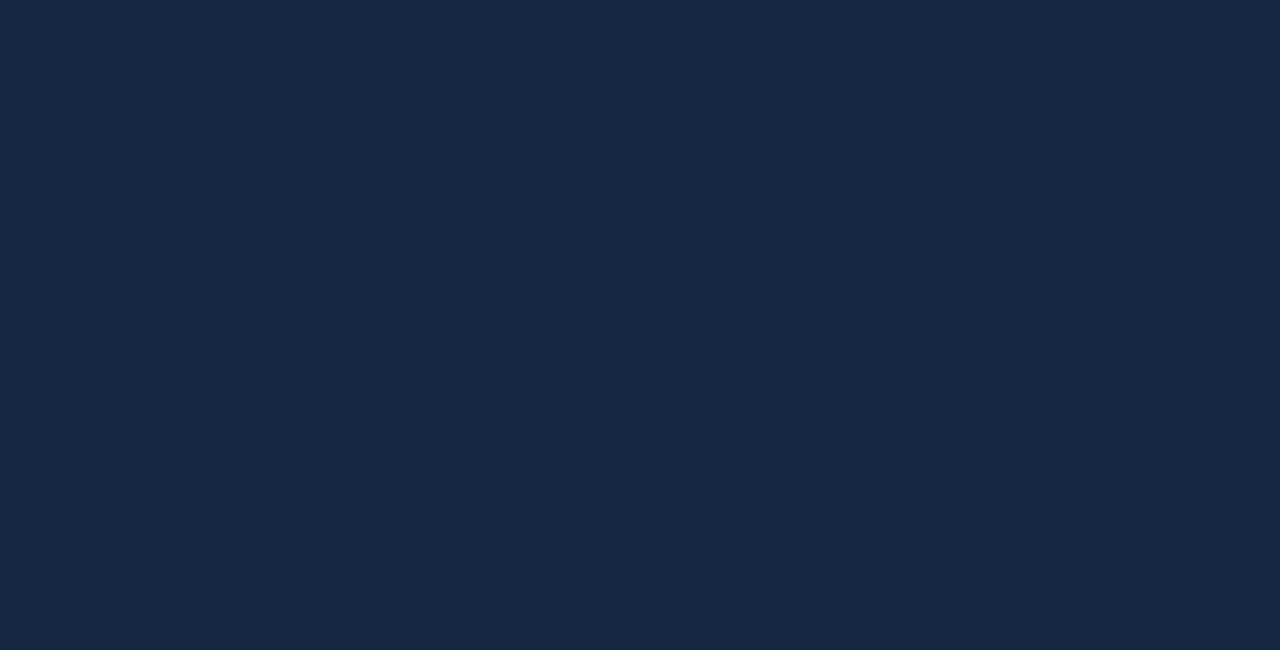
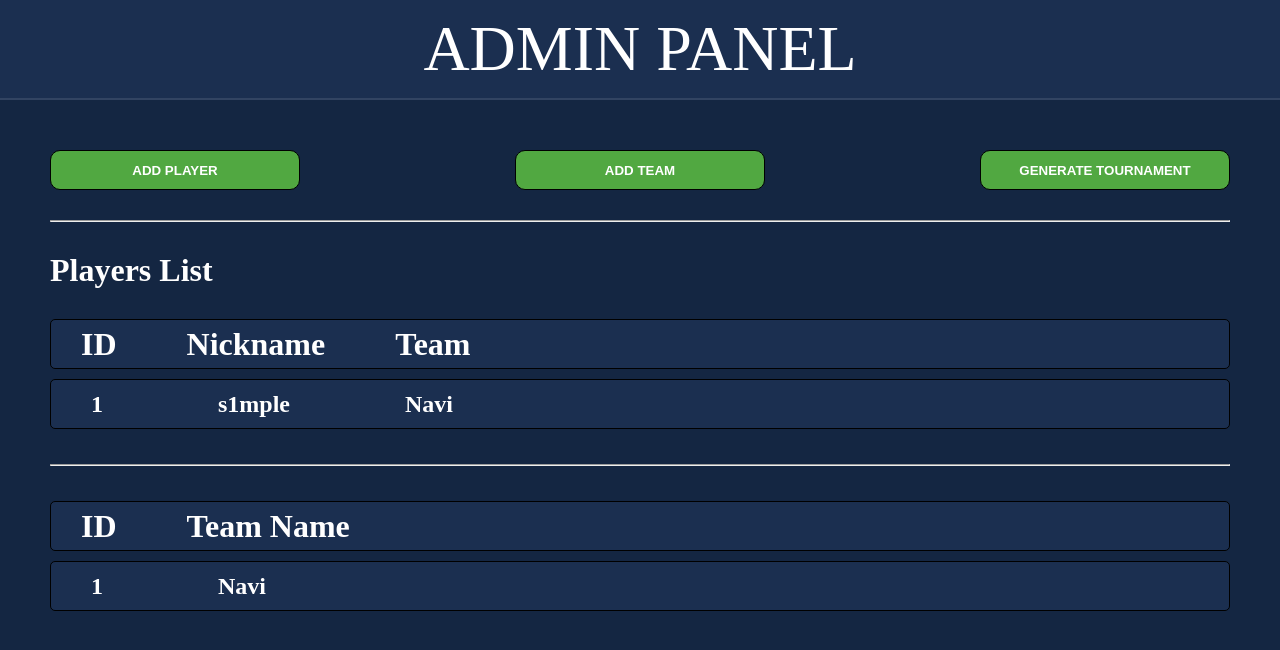
Before and after one commit to KirusaK/cs2_tournament, a React app in the folder frontend/: page /admin/pages in a window 1280 px wide. Before the commit this address had no page. Shown: the top 650 px of the page. Built offline with nearby package versions, Linux system fonts and the light colour scheme; the HTML template or start-up script is replaced by a standard one.

Commit message:
feat: implement admin dashboard UI with Players and Teams lists

```diff
--- a/frontend/src/app/App.jsx
+++ b/frontend/src/app/App.jsx
@@ -1,12 +1,14 @@
 import { Routes, Route } from "react-router-dom";
 import { Main } from "../pages/Main/Main";
-import { Admin } from "../pages/Admin/Admin";
+import { AdminLogin } from "../pages/AdminLogin/AdminLogin";
+import { AdminPages } from "../pages/AdminPages/AdminPages";
 
 const App = () => {
   return (
     <Routes>
       <Route path="/" element={<Main />} />
-      <Route path="/admin" element={<Admin />} />
+      <Route path="/admin" element={<AdminLogin />} />
+      <Route path="/admin/pages" element={<AdminPages />} />
     </Routes>
   );
 };
--- a/frontend/src/app/styles/globals.scss
+++ b/frontend/src/app/styles/globals.scss
@@ -12,7 +12,7 @@ body {
 }
 
 button {
-  border: none;
+  border: 1px solid black;
   cursor: pointer;
   transition: transform 0.3s ease;
   display: flex;
--- a/frontend/src/app/styles/variables.scss
+++ b/frontend/src/app/styles/variables.scss
@@ -6,5 +6,6 @@ $color-green: #51a841; // Цвет для кнопки и украшения п
 $color-line: #fff; // Цвет для декоративных линий
 $color-cards: #29436b; // Цвет для карточек команд
 $color-admin-login: #1b2f50; // Цвет для формы авторизации админов
+$color-header-player-list: #1b2f50; // Цвет для headera списка игроков
 
 $color-text-main: #fff; // Цвет для текста
--- /dev/null
+++ b/frontend/src/features/admin-panel/PlayersList/PlayersList.jsx
@@ -0,0 +1,18 @@
+import styles from "./PlayersList.module.scss";
+
+export const PlayersList = () => {
+  return (
+    <div className={styles.playersList}>
+      <div className={styles.playersList__Header}>
+        <h1>ID</h1>
+        <h1>Nickname</h1>
+        <h1>Team</h1>
+      </div>
+      <div className={styles.playersList__Content}>
+        <h2>1</h2>
+        <h2>s1mple</h2>
+        <h2>Navi</h2>
+      </div>
+    </div>
+  );
+};
--- /dev/null
+++ b/frontend/src/features/admin-panel/PlayersList/PlayersList.module.scss
@@ -0,0 +1,28 @@
+@use "../../../app/styles/variables.scss" as *;
+
+.playersList {
+  margin-bottom: 35px;
+
+  &__Header {
+    padding-left: 30px;
+    gap: 70px;
+  }
+
+  &__Content {
+    gap: 115px;
+    padding-left: 40px;
+    margin: 10px 0;
+  }
+
+  &__Header,
+  &__Content {
+    display: flex;
+    align-items: center;
+    background-color: $color-header-player-list;
+    color: $color-text-main;
+    width: 100%;
+    height: 50px;
+    border: 1px solid black;
+    border-radius: 5px;
+  }
+}
--- /dev/null
+++ b/frontend/src/features/admin-panel/TeamList/TeamList.jsx
@@ -0,0 +1,16 @@
+import styles from "./TeamList.module.scss";
+
+export const TeamList = () => {
+  return (
+    <div className={styles.TeamList}>
+      <div className={styles.TeamList__Header}>
+        <h1>ID</h1>
+        <h1>Team Name</h1>
+      </div>
+      <div className={styles.TeamList__Content}>
+        <h2>1</h2>
+        <h2>Navi</h2>
+      </div>
+    </div>
+  );
+};
--- /dev/null
+++ b/frontend/src/features/admin-panel/TeamList/TeamList.module.scss
@@ -0,0 +1,28 @@
+@use "../../../app/styles/variables.scss" as *;
+
+.TeamList {
+  margin: 35px 0;
+
+  &__Header {
+    padding-left: 30px;
+    gap: 70px;
+  }
+
+  &__Content {
+    gap: 115px;
+    padding-left: 40px;
+    margin: 10px 0;
+  }
+
+  &__Header,
+  &__Content {
+    display: flex;
+    align-items: center;
+    background-color: $color-header-player-list;
+    color: $color-text-main;
+    width: 100%;
+    height: 50px;
+    border: 1px solid black;
+    border-radius: 5px;
+  }
+}
--- a/frontend/src/pages/Admin/Admin.jsx
+++ b/frontend/src/pages/AdminLogin/AdminLogin.jsx
@@ -1,9 +1,9 @@
 import { Header } from "../../widgets/header/Header";
 import { useState } from "react";
 import { useNavigate } from "react-router-dom";
-import styles from "./Admin.module.scss";
+import styles from "./AdminLogin.module.scss";
 
-export const Admin = () => {
+export const AdminLogin = () => {
   const [username, setUsername] = useState("");
   const [password, setPassword] = useState("");
   const navigate = useNavigate();
@@ -12,7 +12,7 @@ export const Admin = () => {
     e.preventDefault();
 
     if (username === "admin" && password === "admin123") {
-      navigate("/");
+      navigate("/admin/pages");
     } else {
       alert("Invalid username or password. Please try again.");
     }
--- /dev/null
+++ b/frontend/src/pages/AdminPages/AdminPages.jsx
@@ -0,0 +1,27 @@
+import { PlayersList } from "../../features/admin-panel/PlayersList/PlayersList";
+import { TeamList } from "../../features/admin-panel/TeamList/TeamList";
+import { Header } from "../../widgets/header/Header";
+import styles from "./AdminPages.module.scss";
+
+export const AdminPages = () => {
+  return (
+    <div className={styles.pages}>
+      <Header isAdmin={true} />
+
+      <main>
+        <div className={styles.main}>
+          <div className={styles.main__Button}>
+            <button>ADD PLAYER</button>
+            <button>ADD TEAM</button>
+            <button>GENERATE TOURNAMENT</button>
+          </div>
+          <hr />
+          <h1 className={styles.main__Title}>Players List</h1>
+          <PlayersList />
+          <hr />
+          <TeamList />
+        </div>
+      </main>
+    </div>
+  );
+};
--- /dev/null
+++ b/frontend/src/pages/AdminPages/AdminPages.module.scss
@@ -0,0 +1,28 @@
+@use "../../app/styles/variables.scss" as *;
+
+.main {
+  margin: 50px;
+
+  &__Button {
+    display: flex;
+    justify-content: space-between;
+  }
+
+  & hr {
+    color: $color-line;
+  }
+
+  &__Button button {
+    width: 250px;
+    height: 40px;
+    color: $color-text-main;
+    background-color: $color-green;
+    margin-bottom: 30px;
+    font-weight: 700;
+  }
+
+  &__Title {
+    color: $color-text-main;
+    margin: 30px 0;
+  }
+}
--- a/frontend/src/widgets/header/Header.jsx
+++ b/frontend/src/widgets/header/Header.jsx
@@ -1,16 +1,18 @@
 import { Link } from "react-router-dom";
 import styles from "./Header.module.scss";
 
-export const Header = () => {
+export const Header = ({ isAdmin = false }) => {
   return (
     <header className={styles.header}>
       <nav className={styles.nav}>
-        <a href="/" className={styles.logo}>
-          CS2 TOURNAMENT
+        <a href={isAdmin ? "/admin/pages" : "/"} className={styles.logo}>
+          {isAdmin ? "ADMIN PANEL" : "CS2 TOURNAMENT"}
         </a>
-        <Link to="/admin" className={styles.adminBtn}>
-          Admin
-        </Link>
+        {!isAdmin && (
+          <Link to="/admin" className={styles.adminBtn}>
+            Admin
+          </Link>
+        )}
       </nav>
     </header>
   );
```
Also changed, not shown: frontend/src/pages/AdminLogin/AdminLogin.module.scss (renamed from frontend/src/pages/Admin/Admin.module.scss).
